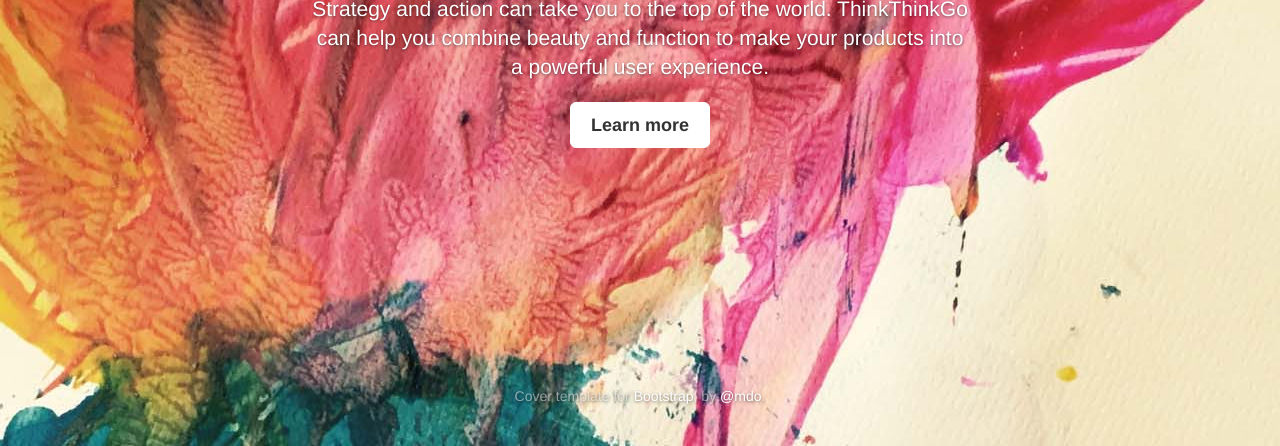
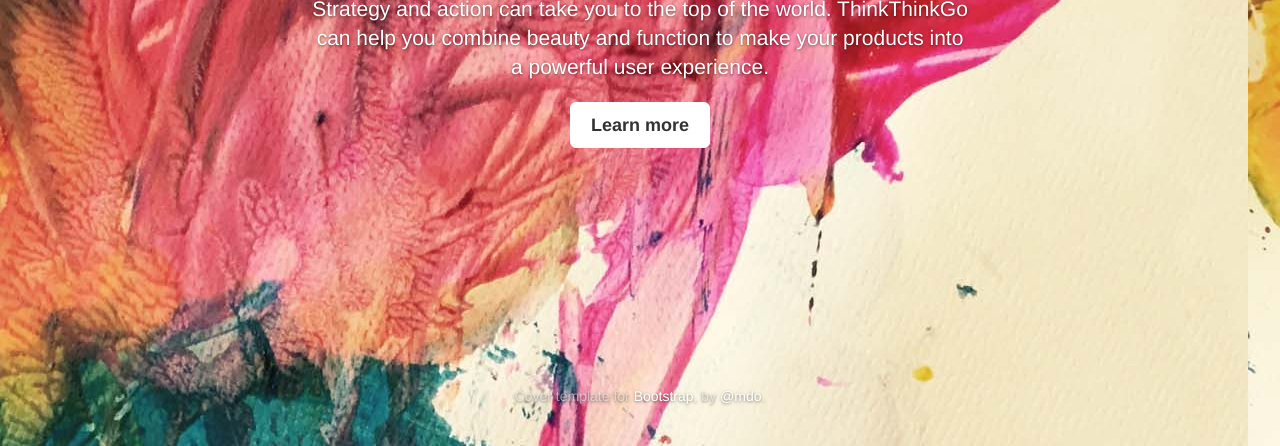
Before and after one commit to pelowok/thinkthinkgo, a plain HTML site: page index.html in a window 1280 px wide. Shown: the part 354-800 px from the top of the page. Drawn offline with nearby package versions, Linux system fonts and the light colour scheme.

Commit message:
Update cover.css

```diff
--- a/styles/cover.css
+++ b/styles/cover.css
@@ -68,10 +68,10 @@ body {
 #animate-area	{
   /*width: 40%;*/
   /*height: 30%;*/
-  background-image: url(../content/bg.jpg), url(../content/bg2.jpg), url(../content/bg5.jpg);
+  background-image: url(../content/bg.jpg);
   background-repeat: repeat-x;
-  background-position: 0 0, 100% 0, 200% 0;
-  animation: animatedBackground1 20s linear infinite;
+  background-position: 0 0;
+  animation: animatedBackground1 10s linear infinite;
 }
 
 .cover-container {
```
